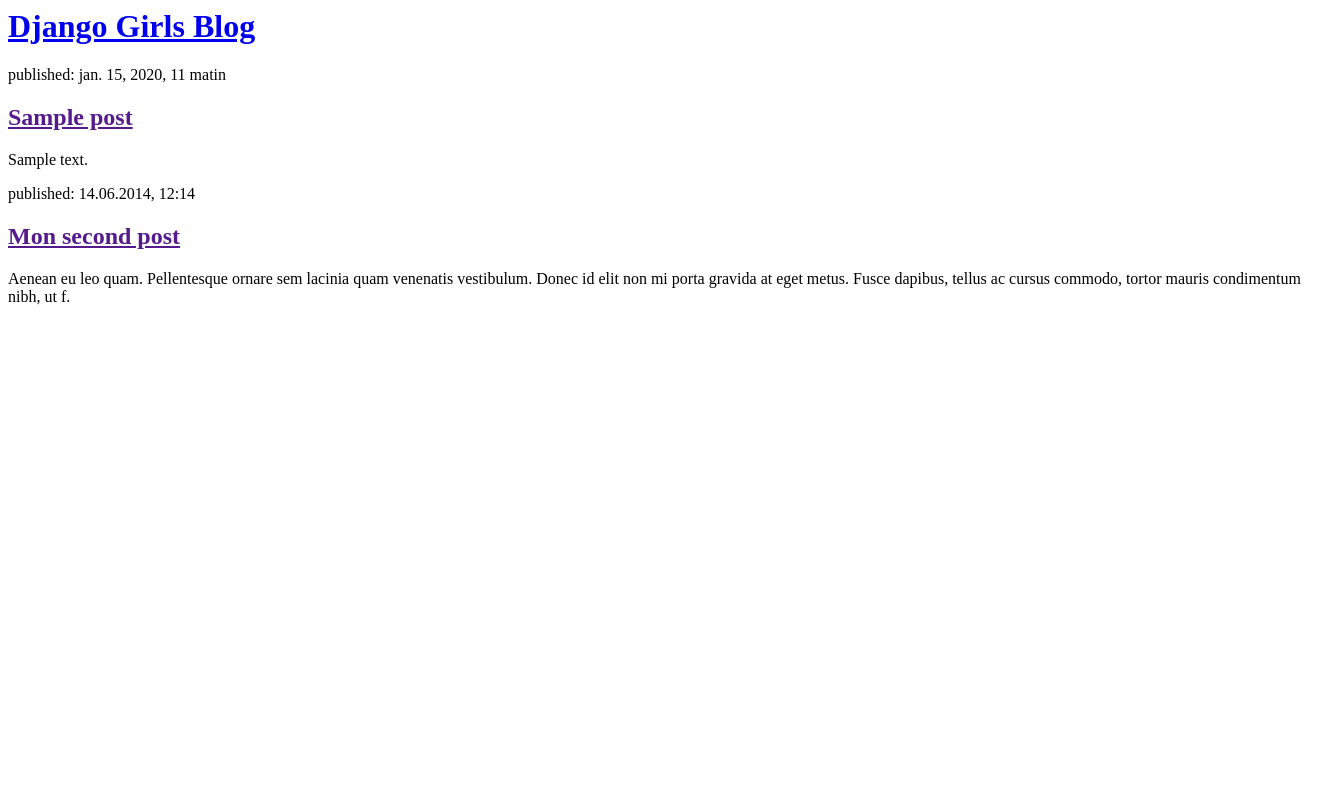
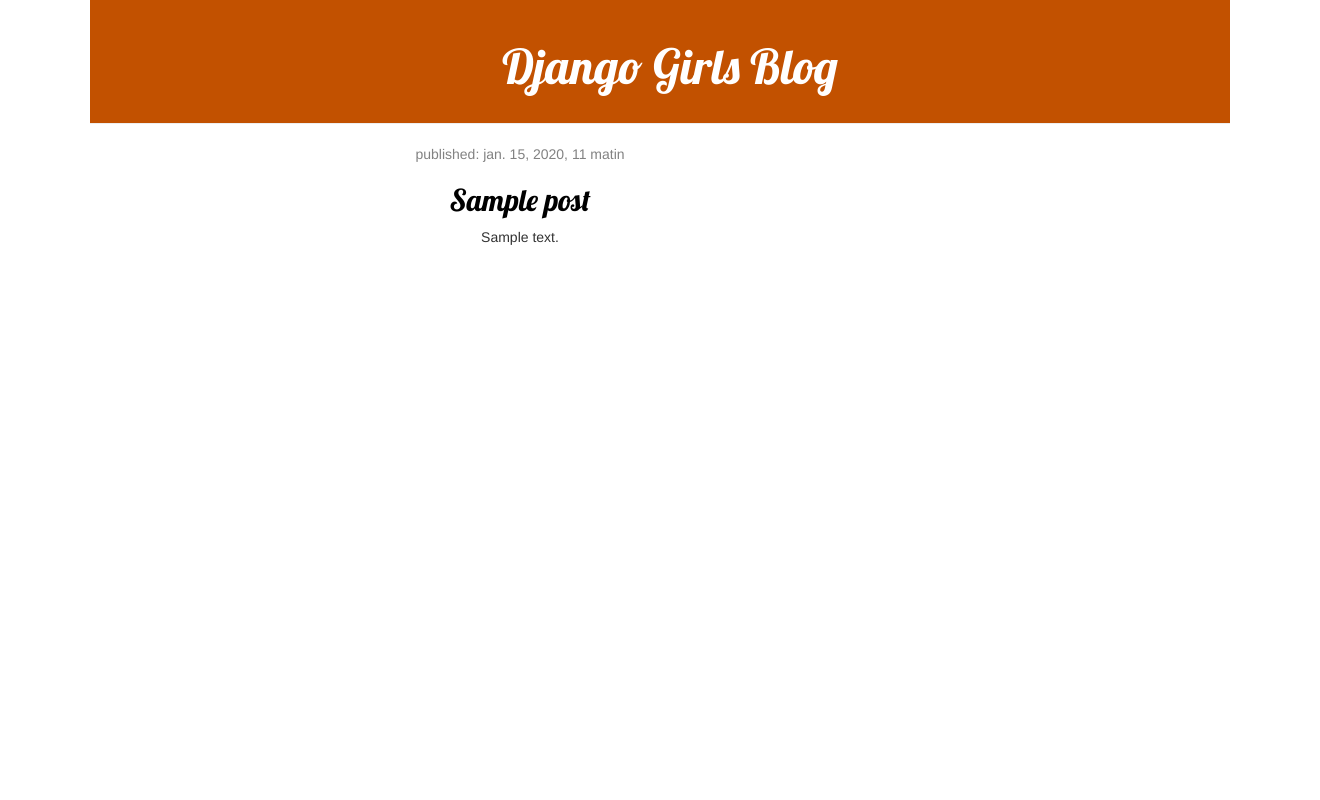
Before and after one commit to Felin1004/mon-nouveau-blog, a Django app: page / in a window 1320 px wide. Run offline with Django 3.2, Linux system fonts and the light colour scheme; tables that the repository leaves empty hold one stand-in row (values such as "Sample post"); some libraries are stand-ins or nearby versions.

Commit message:
Added view and template for detailed blog post as well as CSS for the site.

```diff
--- /dev/null
+++ b/blog/static/css/blog.css
@@ -0,0 +1,57 @@
+h1 a, h2 a {
+    color: #C25100;
+    font-family: 'Lobster';
+}
+body {
+  text-align: center;
+  padding-left: 90px;
+  padding-right: 90px
+}
+.page-header {
+    background-color: #C25100;
+    margin-top: 0;
+    padding: 20px 20px 20px 40px;
+}
+
+.page-header h1, .page-header h1 a, .page-header h1 a:visited, .page-header h1 a:active {
+    color: #ffffff;
+    font-size: 36pt;
+    text-decoration: none;
+}
+
+.content {
+    margin-left: 40px;
+}
+
+h1, h2, h3, h4 {
+    font-family: 'Lobster', cursive;
+}
+
+.date {
+    color: #828282;
+}
+
+.save {
+    float: right;
+}
+
+.post-form textarea, .post-form input {
+    width: 100%;
+}
+
+.top-menu, .top-menu:hover, .top-menu:visited {
+    color: #ffffff;
+    float: right;
+    font-size: 26pt;
+    margin-right: 20px;
+}
+
+.post {
+    margin-bottom: 70px;
+}
+
+.post h2 a, .post h2 a:visited {
+    color: #000000;
+}
+
+Context | Request Context
--- /dev/null
+++ b/blog/templates/blog/base.html
@@ -0,0 +1,25 @@
+{% load static %}
+<html>
+    <head>
+        <title>Django Girl blog</title>
+        <link rel="stylesheet" href="//maxcdn.bootstrapcdn.com/bootstrap/3.2.0/css/bootstrap.min.css">
+        <link rel="stylesheet" href="//maxcdn.bootstrapcdn.com/bootstrap/3.2.0/css/bootstrap-theme.min.css">
+        <link rel="stylesheet" href="{% static 'css/blog.css' %}">
+        <link href="//fonts.googleapis.com/css?family=Lobster&subset=latin,latin-ext" rel="stylesheet" type="text/css">
+    </head>
+
+    <body>
+      <div class="page-header">
+          <h1><a href="/">Django Girls Blog</a></h1>
+      </div>
+      <div class="content container">
+          <div class="row">
+              <div class="col-md-8">
+              {% block content %}
+              {% endblock %}
+              </div>
+          </div>
+      </div>
+
+    </body>
+</html>
--- a/blog/templates/blog/post_list.html
+++ b/blog/templates/blog/post_list.html
@@ -1,28 +1,13 @@
-<html>
-    <head>
-        <title>Django Girls blog</title>
-    </head>
-    <body>
-        <div>
-            <h1><a href="/">Django Girls Blog</a></h1>
-        </div>
+          {% extends "blog/base.html" %}
 
-
-{% for post in posts %}
-
-        <p>published: {{ post.published_date }}</p>
-        <h2><a href="">{{ post.title }}</a></h2>
-        <p>{{ post.text|linebreaksbr }}</p>
-
-{% endfor %}
-
-
-
-
-        <div>
-            <p>published: 14.06.2014, 12:14</p>
-            <h2><a href="">Mon second post</a></h2>
-            <p>Aenean eu leo quam. Pellentesque ornare sem lacinia quam venenatis vestibulum. Donec id elit non mi porta gravida at eget metus. Fusce dapibus, tellus ac cursus commodo, tortor mauris condimentum nibh, ut f.</p>
-        </div>
-    </body>
-</html>
+          {% block content %}
+              {% for post in posts %}
+                  <div class="post">
+                      <div class="date">
+                          <p>published: {{ post.published_date }}</p>
+                      </div>
+                      <h2><a href="{% url 'post_detail' pk=post.pk %}">{{ post.title }}</a></h2>
+                      <p>{{ post.text|linebreaksbr }}</p>
+                  </div>
+              {% endfor %}
+           {% endblock %}
--- a/blog/urls.py
+++ b/blog/urls.py
@@ -2,4 +2,5 @@ from django.urls import path
 from . import views
 urlpatterns = [
     path('', views.post_list, name='post_list'),
+    path('post/<int:pk>/', views.post_detail, name='post_detail'),
 ]
--- a/blog/views.py
+++ b/blog/views.py
@@ -5,10 +5,18 @@ def post_list(request):
 from django.shortcuts import render
 from django.utils import timezone
 from .models import Post
+from django.shortcuts import render, get_object_or_404
+
+def post_detail(request, pk):
+    post = get_object_or_404(Post, pk=pk)
+    return render(request, 'blog/post_detail.html', {'post': post})
+
 
 def post_list(request):
     posts = Post.objects.filter(published_date__lte=timezone.now()).order_by('published_date')
-    return render(request, 'blog/post_list.html', {"posts": posts})
+    return render(request, 'blog/post_list.html', {
+        "posts": posts,
+    })
 
 
 
```
Also changed, not shown: blog/templates/blog/post_detail.html (added, +11 -0 lines).
